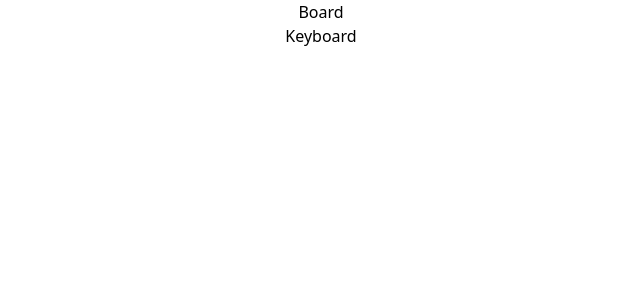
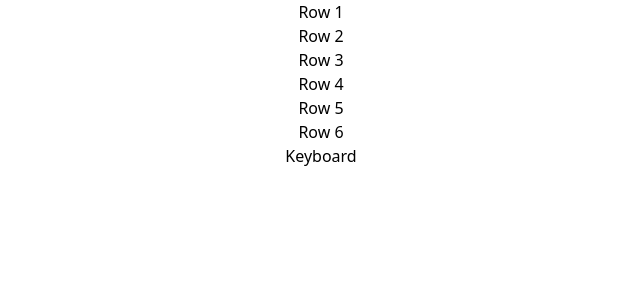
Before and after one commit to RdotSilva/TypeScript-React-WordUp, a React (Create React App) app: page / in a window 1280 px wide. Shown: the top 300 px of the page, without its empty margins (319-959 px from the left). Built offline with nearby package versions, Linux system fonts and the light colour scheme.

Commit message:
Add placeholder rows

```diff
--- a/src/components/Board.tsx
+++ b/src/components/Board.tsx
@@ -1,9 +1,20 @@
-import React from "react";
+import React, { useState } from "react";
+import { boardDefault } from "../utils/board";
 
 type Props = {};
 
 const Board = (props: Props) => {
-  return <div>Board</div>;
+  const [board, setBoard] = useState(boardDefault);
+  return (
+    <div>
+      <div>Row 1</div>
+      <div>Row 2</div>
+      <div>Row 3</div>
+      <div>Row 4</div>
+      <div>Row 5</div>
+      <div>Row 6</div>
+    </div>
+  );
 };
 
 export default Board;
```
